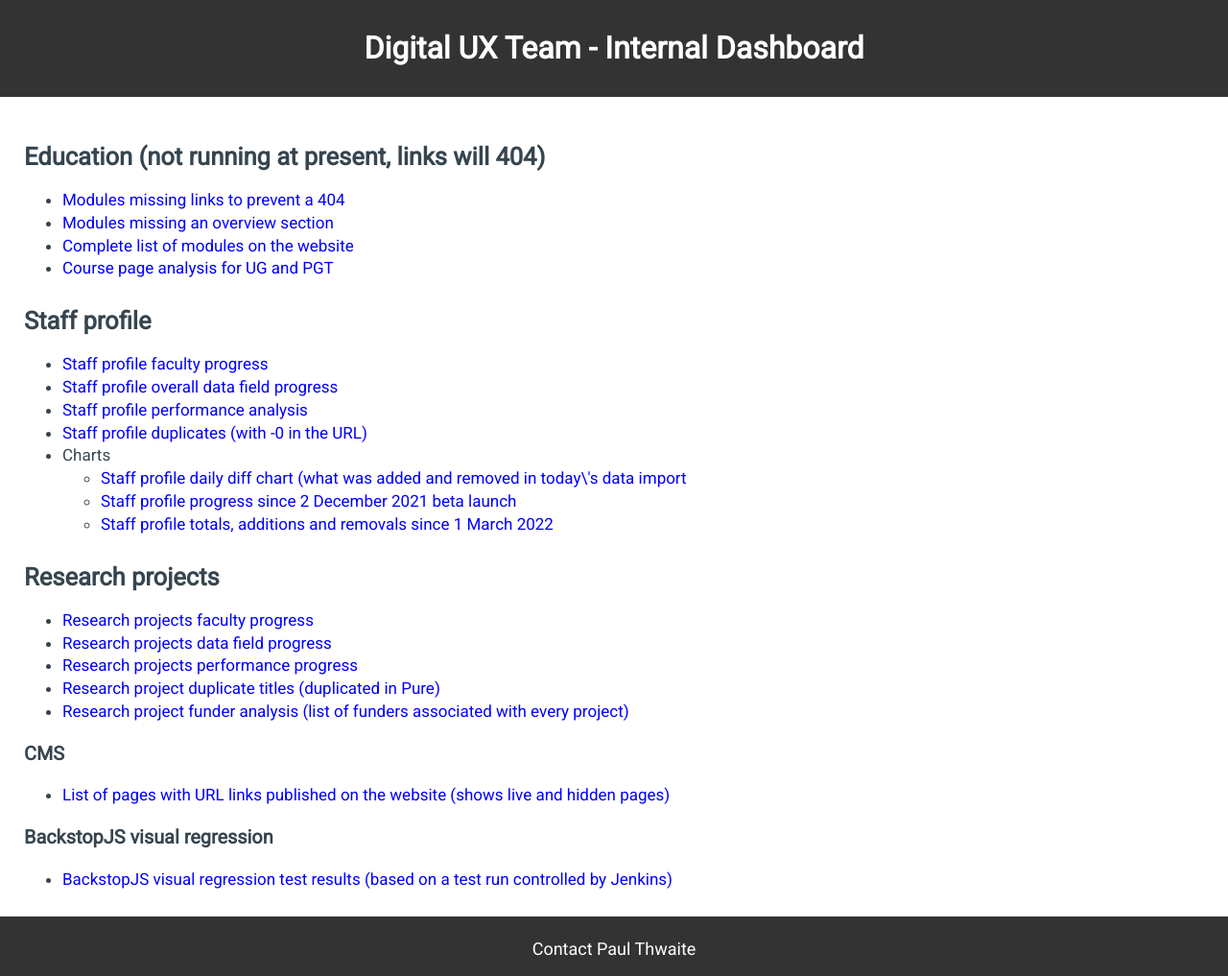
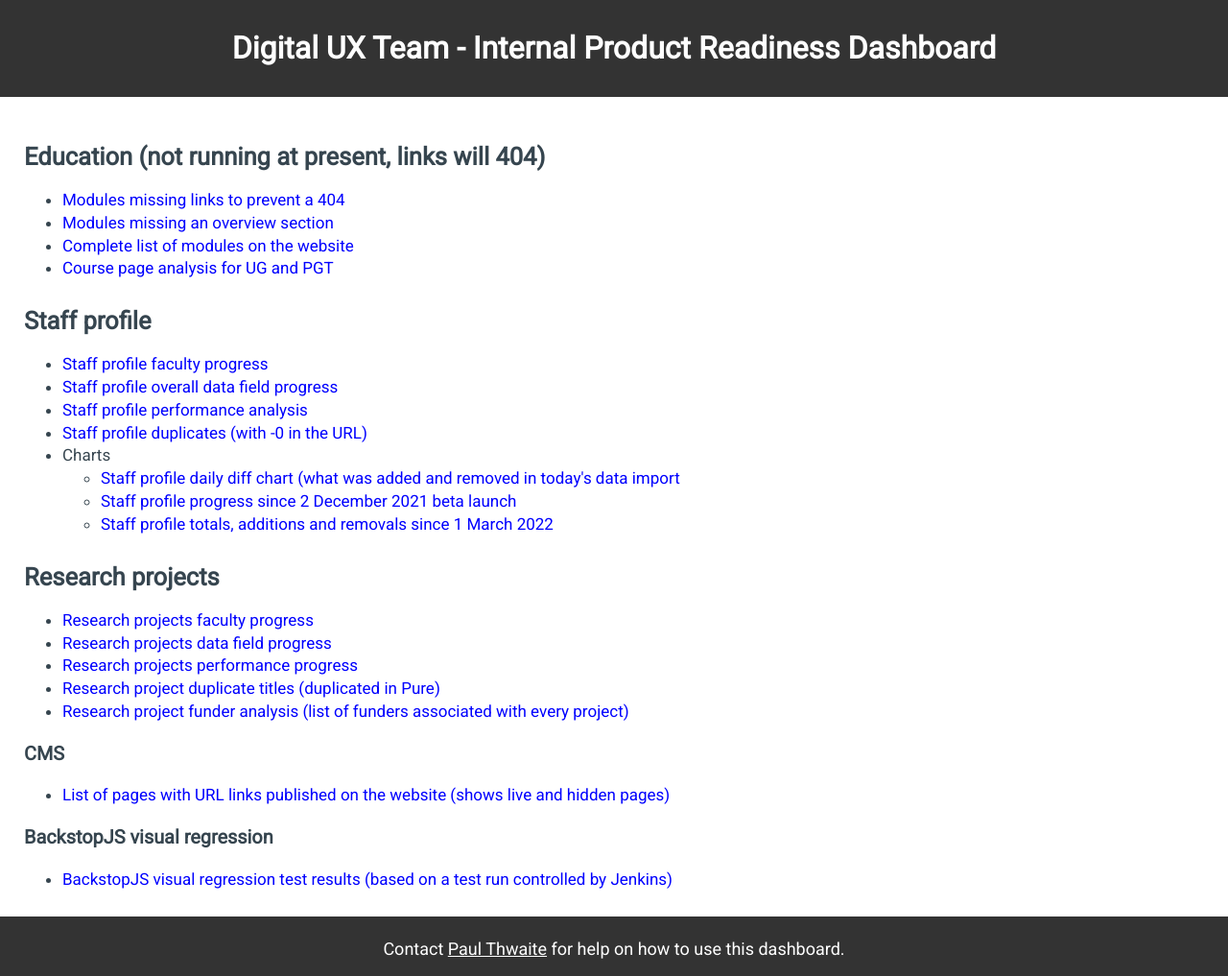
Before and after one commit to PaulThwaiteUK/telegram, a plain HTML site: page dux-dashboard-internal/index.html in a window 1280 px wide. Shown: the whole page at 96% size. Drawn offline with Linux system fonts and the light colour scheme.

Commit message:
Update css location

```diff
--- a/dux-dashboard-internal/index.html
+++ b/dux-dashboard-internal/index.html
@@ -1,12 +1,12 @@
 <html>
   <head>
-    <link rel="stylesheet" type="text/css" href="../css/dux-dashboard.css" />
+    <link rel="stylesheet" type="text/css" href="../../css/dux-dashboard.css" />
   </head>
 
   <body>
     <header id="mainheader">
       <div class="container">
-        <h1>Digital UX Team - Internal Dashboard</h1>
+        <h1>Digital UX Team - Internal Product Readiness Dashboard</h1>
       </div>
     </header>
 
@@ -71,7 +71,7 @@
             <a
               href="../reports-data/staff-profile/data-diff/html/staff-profile-data-diff.html"
               >Staff profile daily diff chart (what was added and removed in
-              today\'s data import</a
+              today's data import</a
             >
           </li>
           <li>
@@ -152,7 +152,14 @@
     </section>
 
     <footer id="mainfooter">
-      <p>Contact Paul Thwaite</p>
+      <p>
+        Contact
+        <a
+          href="mailto:paul.thwaite@soton.ac.uk?subject=Help with internal product dashboard"
+          >Paul Thwaite</a
+        >
+        for help on how to use this dashboard.
+      </p>
     </footer>
   </body>
 </html>
```
Also changed, not shown: dux-dashboard-external/index.html (+1 -1 lines).
